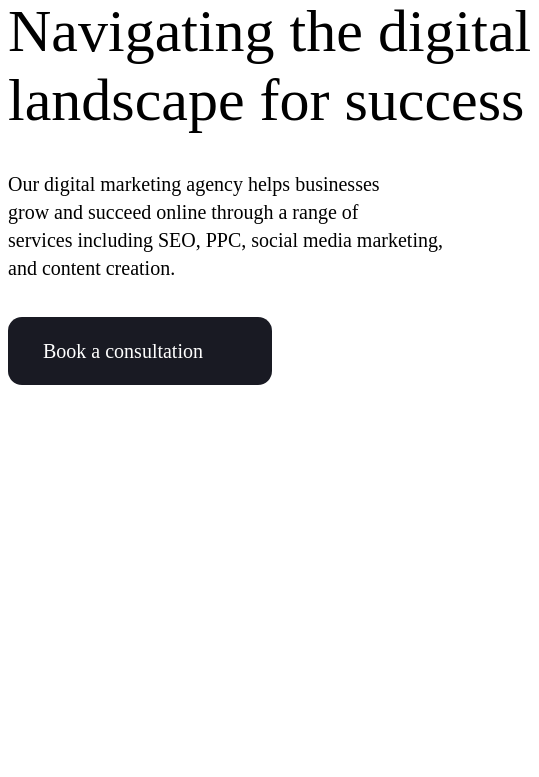
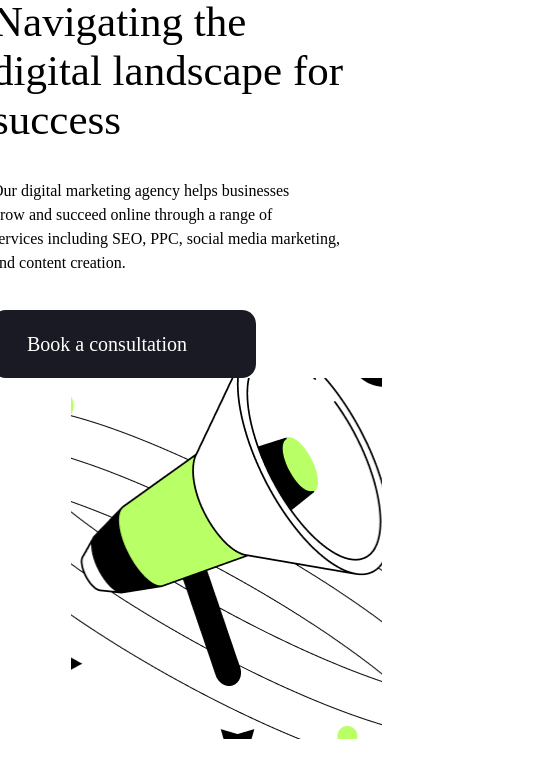
Before and after one commit to Akromomonturdiyev/speedrun, a plain HTML site: page index.html in a window 390 px wide. Shown: the part 51-828 px from the top of the page, 539 px wide, since content can reach past the window. Drawn offline with Linux system fonts and the light colour scheme.

Commit message:
Add new responsive

```diff
--- a/index.html
+++ b/index.html
@@ -34,7 +34,7 @@
                         </li>
                         <li class="header__item">
                             <a class="header__link" href="#">Blog</a>
-                            </li>
+                        </li>
                     </ul>
                 </nav>
                 <span class="header__resquet-box">
@@ -58,10 +58,14 @@
                             </h2>
                             <span class="book__info">Our digital marketing agency helps businesses <br> grow and succeed
                                 online through a range
-                                of <br> services including SEO, PPC, social media marketing, <br> and content creation.</span>
+                                of <br> services including SEO, PPC, social media marketing, <br> and content
+                                creation.</span>
                             <span class="book__link-box">
                                 <a class="book__link" href="#">Book a consultation</a>
                             </span>
+                        </li>
+                        <li class="book__image-item">
+
                         </li>
                     </ul>
                 </div>
--- a/sass/blocks/_main.scss
+++ b/sass/blocks/_main.scss
@@ -60,3 +60,50 @@
     line-height: 28px; /* 140% */
     text-decoration: none;
 }
+
+.book__image-item{
+    width: 600px;
+    height: 515px;
+    background-image: url("../images/bookimage.png");
+    background-size: 600px 515px;
+    background-repeat: no-repeat;
+    background-position: center;
+}
+
+@media only screen and (min-width: 320px) {
+    .book__list {
+        display: flex;
+        justify-content: center;
+        align-items: end;
+        flex-direction: column;
+    }
+
+    .book__title {
+        width: 370px;
+        color: #000;
+
+        /* h1 mob */
+        font-family: "Space Grotesk";
+        font-size: 43px;
+        font-style: normal;
+        font-weight: 500;
+        line-height: normal;
+    }
+
+    .book__info {
+        width: 390px;
+        color: #000;
+
+        /* p mob */
+        font-family: "Space Grotesk";
+        font-size: 16px;
+        font-style: normal;
+        font-weight: 400;
+        line-height: 24px; /* 150% */
+    }
+
+    .book__image-item{
+        width: 311px;
+        height: 361px;
+    }
+}
```
Also changed, not shown: css/main.css, images/bookimage.png (added), 1 other file.
